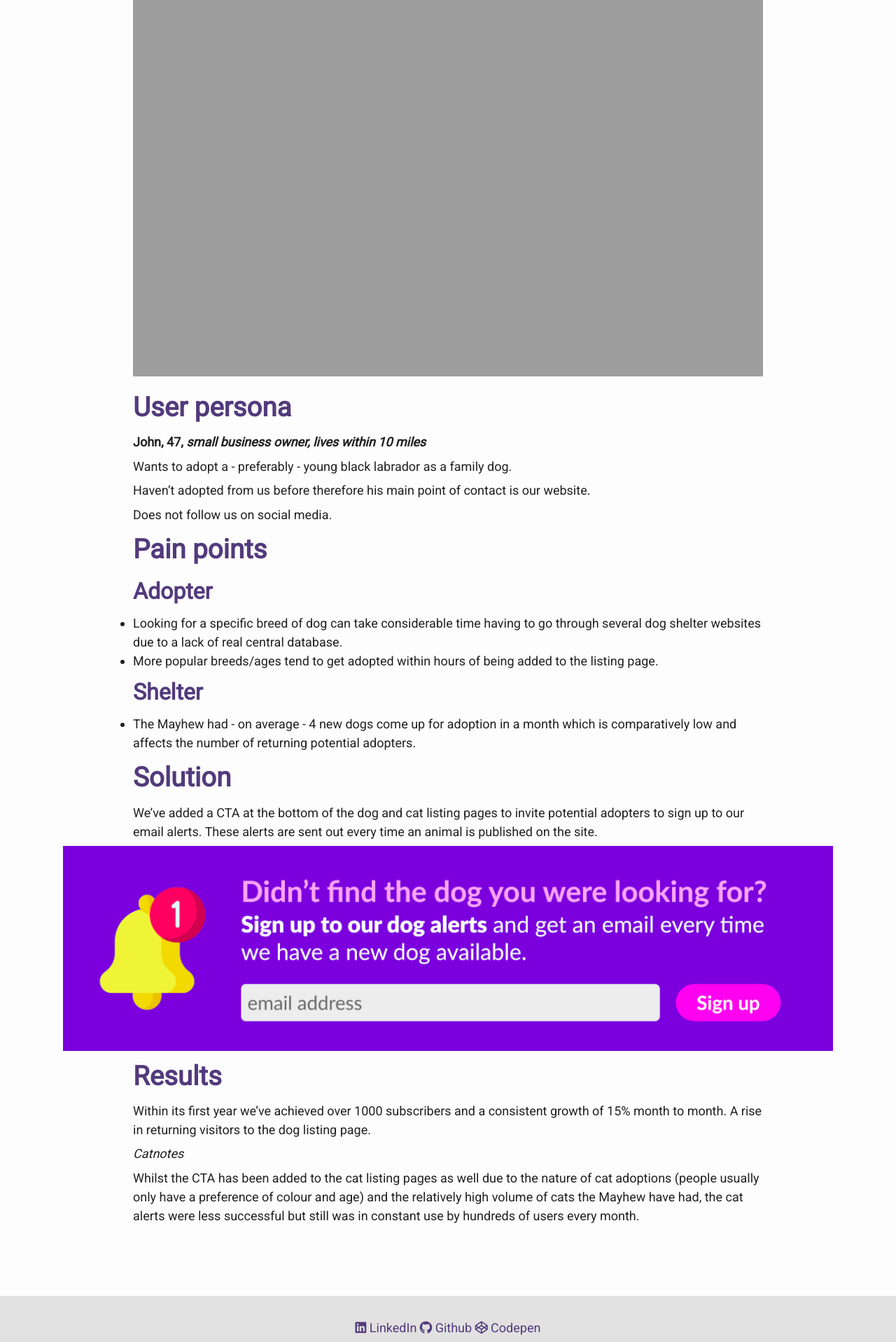
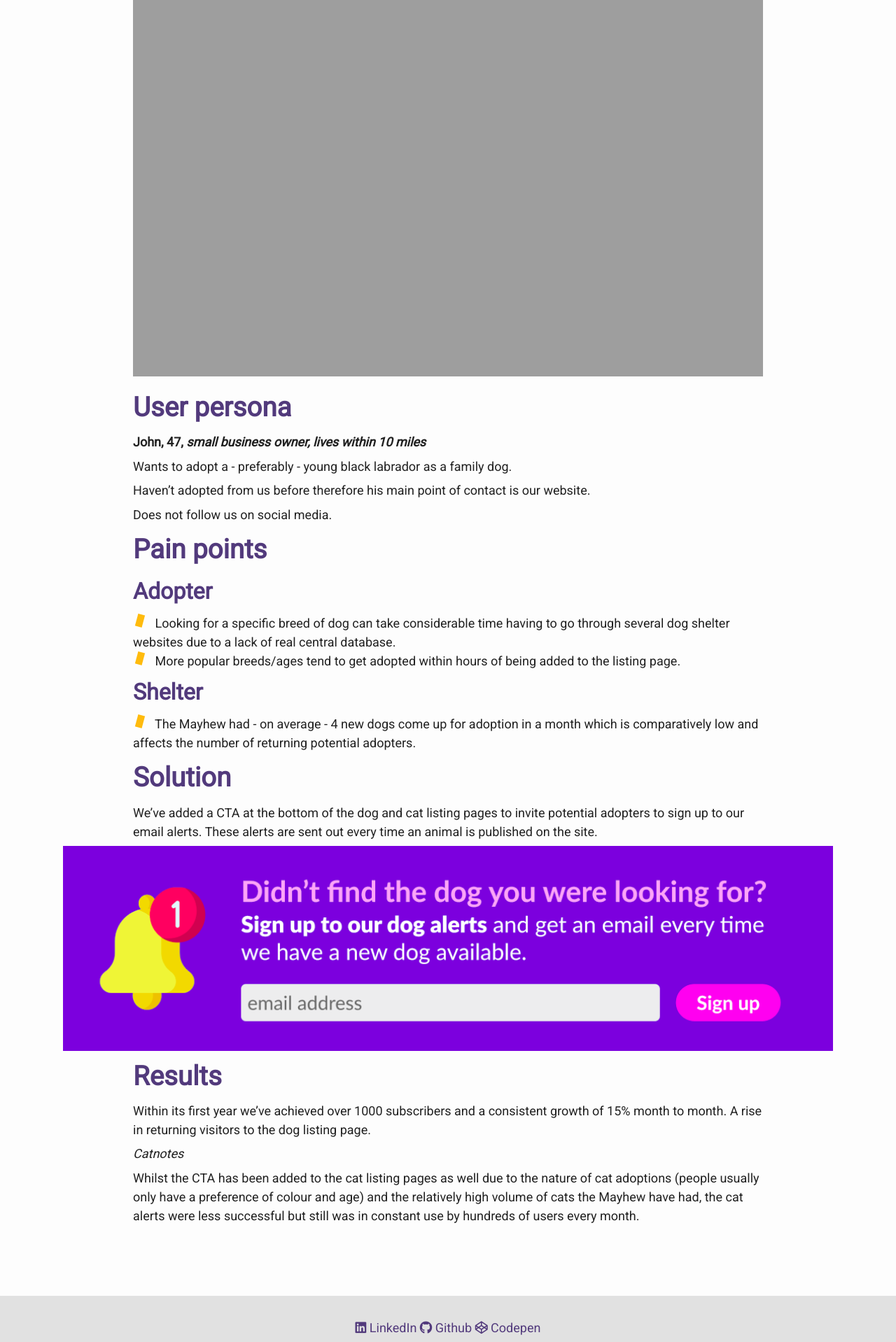
Before and after one commit to krisztin/cuddly-wixen, a Jekyll site: the page built from _case_studies/dogsinbox.html, in a window 1280 px wide. Shown: the part 601-2519 px from the top of the page at 70% size. Built offline with Jekyll 4.4.1, drawn with Linux system fonts in a browser that asks for light colours; nearby versions of some CDN libraries.

Commit message:
restyling ul list style with image

```diff
--- a/_sass/partials/_base.scss
+++ b/_sass/partials/_base.scss
@@ -152,6 +152,10 @@ small {
   font-size: 0.8rem;
 }
 
+ul {
+  list-style: square inside url('/assets/img/ul.png');
+}
+
 /**
  * Images
  */
```
Also changed, not shown: assets/img/ul.png (added).
